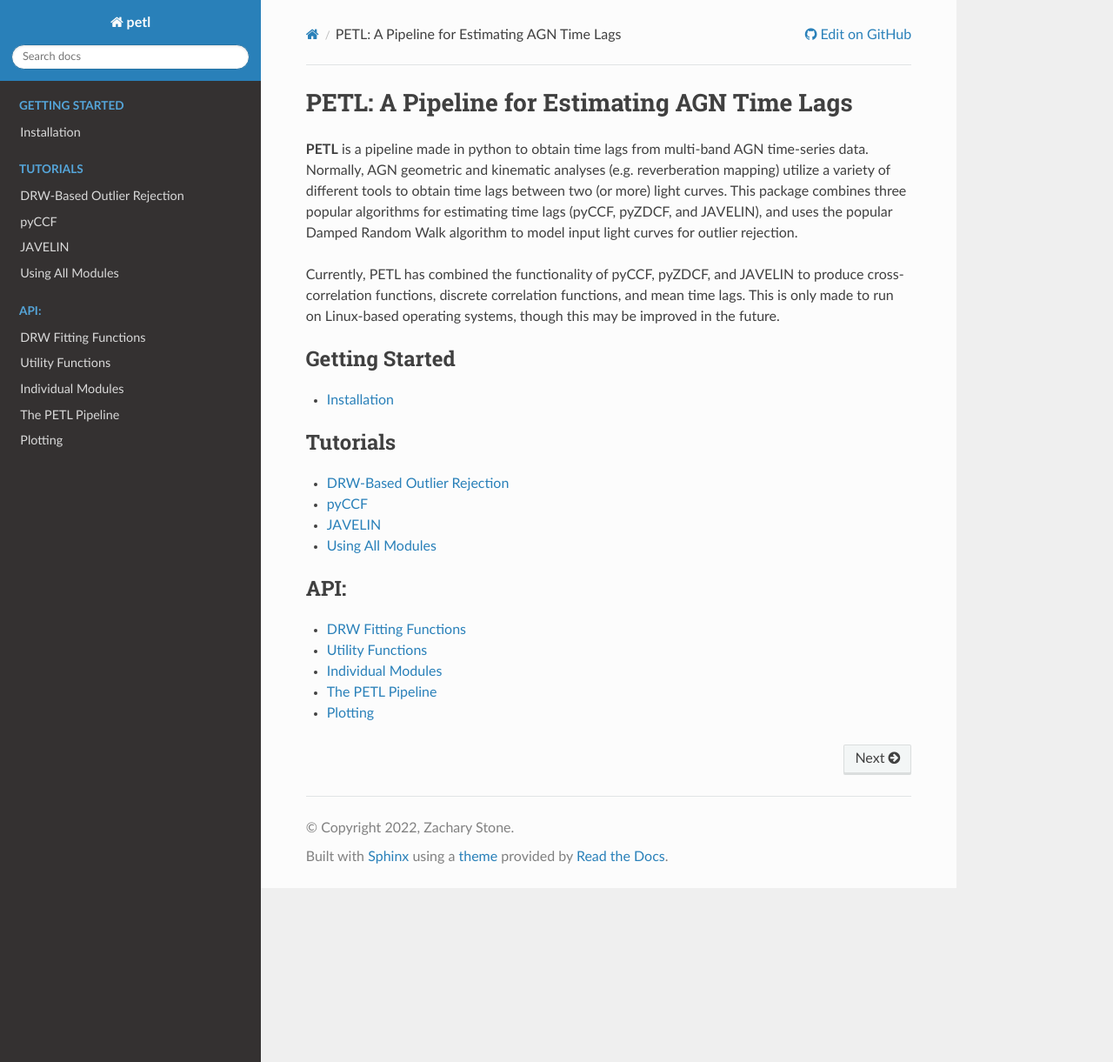
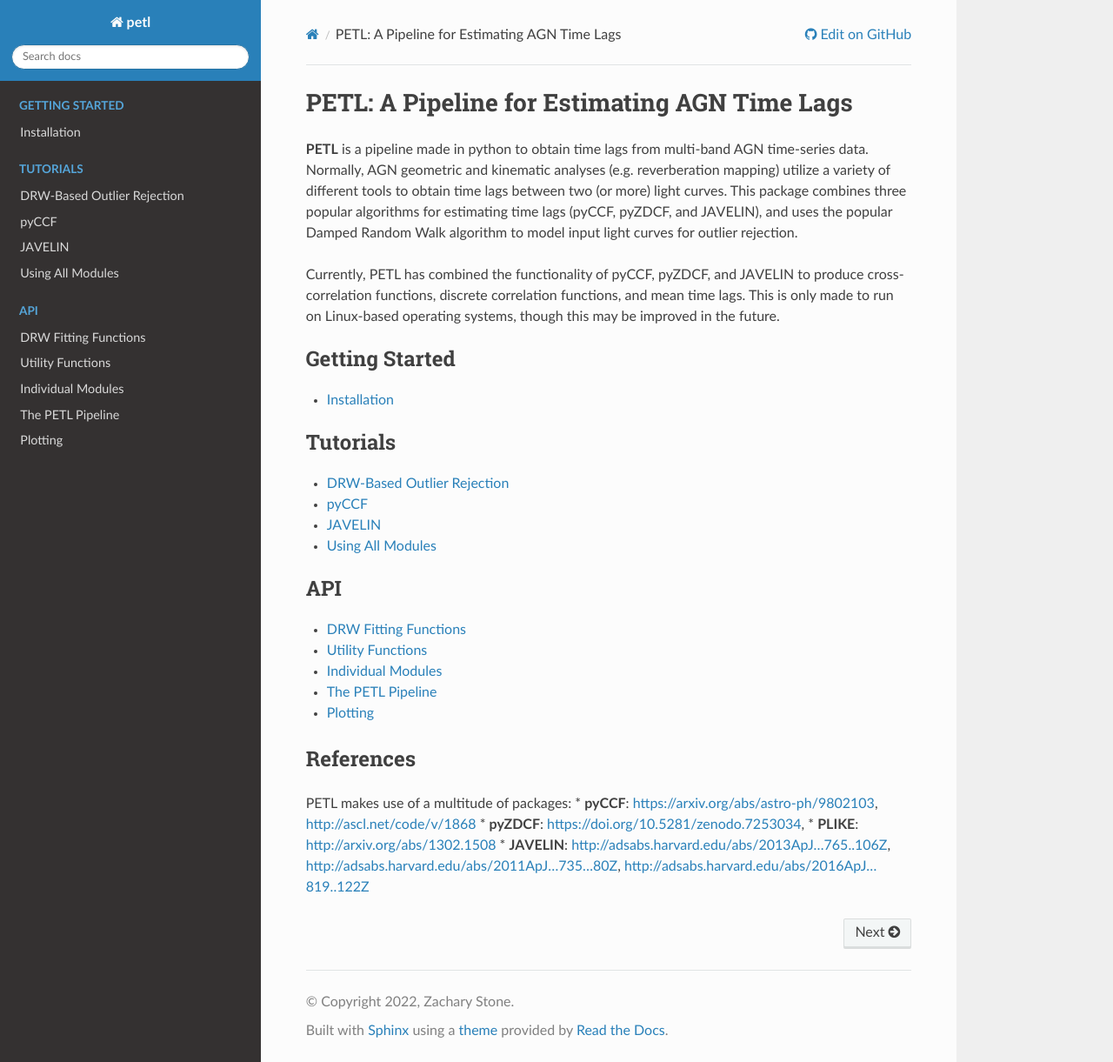
Before and after one commit to Zstone19/pypetal, a Sphinx documentation site: the page built from docs/index.rst, in a window 1280 px wide and 1221 px high. Shown: the whole window at 87% size. Built offline with Sphinx 7.4.7 and the Read the Docs theme 2.0.0, drawn with Linux system fonts in a browser that asks for light colours.

Commit message:
Added references

```diff
--- a/docs/index.rst
+++ b/docs/index.rst
@@ -29,10 +29,19 @@ Currently, PETL has combined the functionality of pyCCF, pyZDCF, and JAVELIN to
 
 .. toctree::
    :maxdepth: 1
-   :caption: API:
+   :caption: API
 
    python/drw_fit
    python/utils
    python/modules
    python/pipeline
    python/plot
+
+
+References
+----------
+PETL makes use of a multitude of packages:
+* **pyCCF**: `<https://arxiv.org/abs/astro-ph/9802103>`__, `<http://ascl.net/code/v/1868>`__
+* **pyZDCF**: `<https://doi.org/10.5281/zenodo.7253034>`__,
+* **PLIKE**: `<http://arxiv.org/abs/1302.1508>`__
+* **JAVELIN**: `<http://adsabs.harvard.edu/abs/2013ApJ...765..106Z>`__, `<http://adsabs.harvard.edu/abs/2011ApJ...735...80Z>`__, `<http://adsabs.harvard.edu/abs/2016ApJ...819..122Z>`__
```
